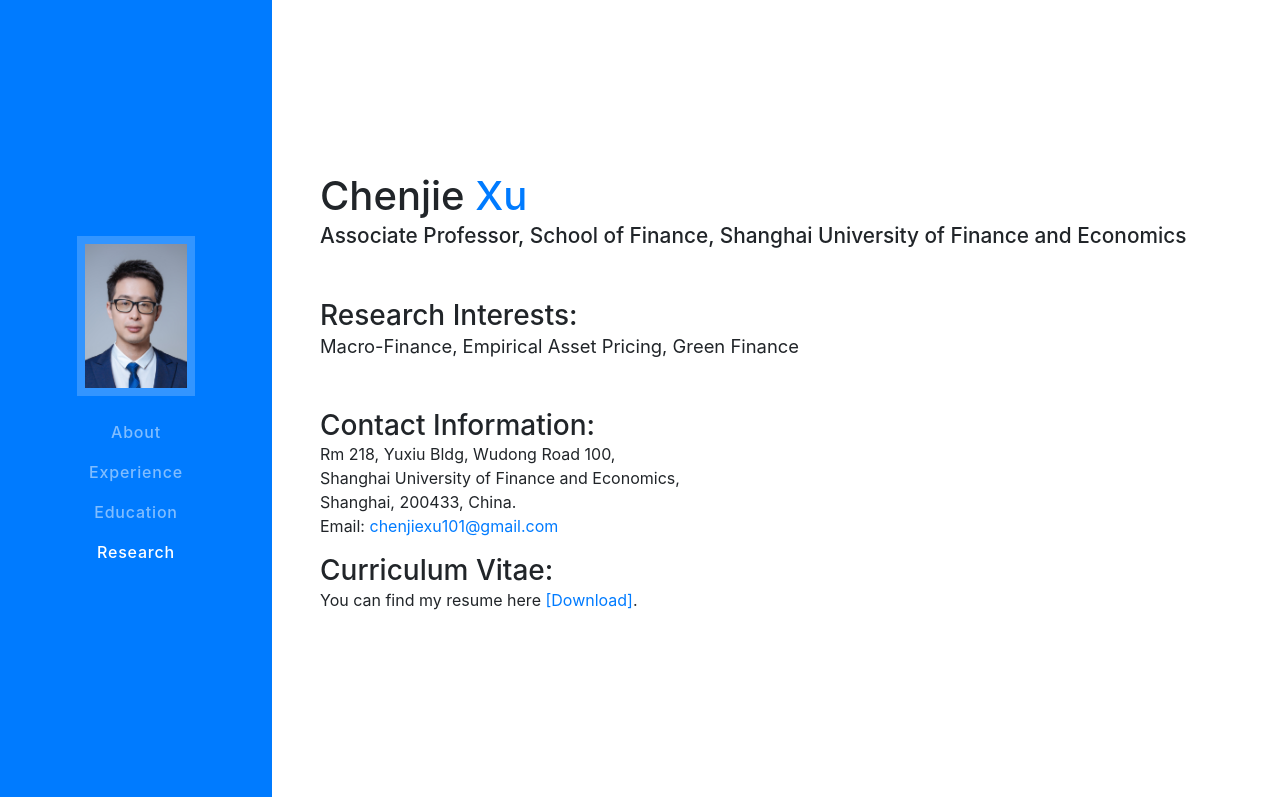
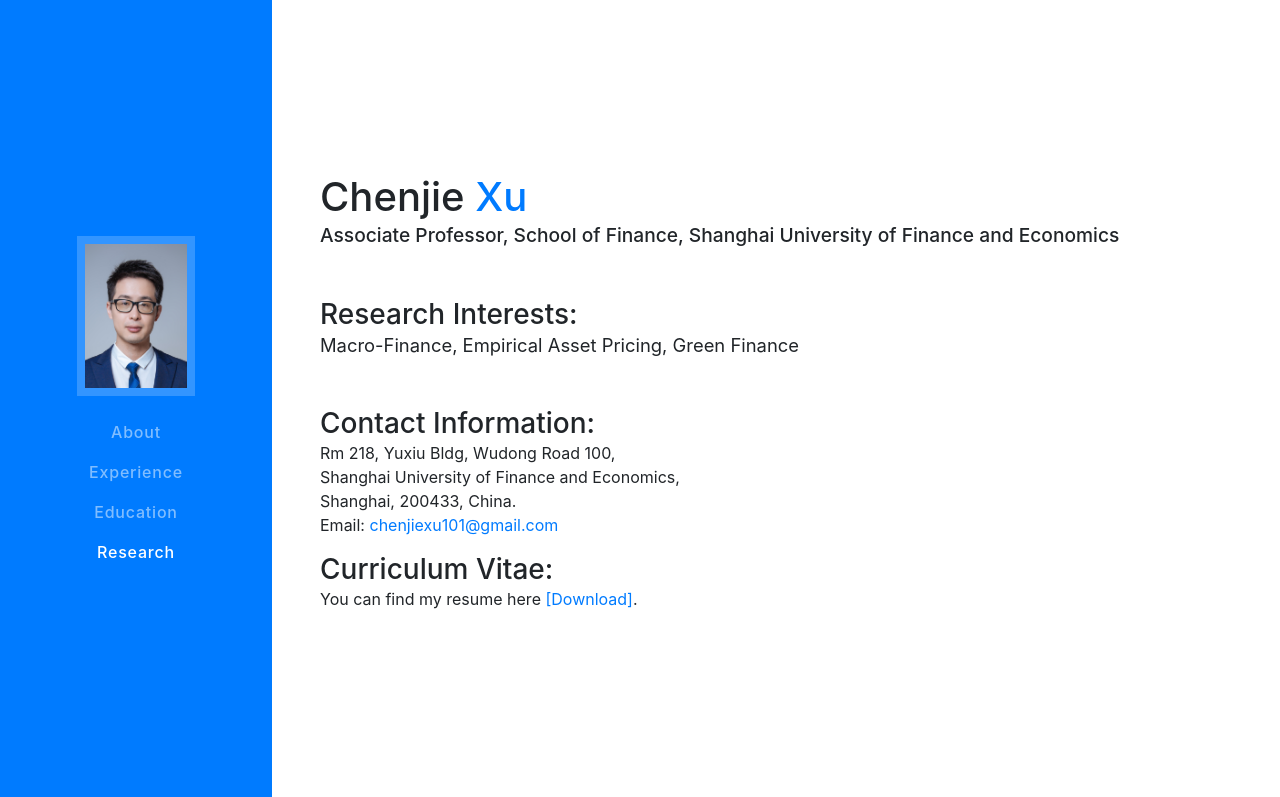
Before and after one commit to chenjie-xu/chenjie-xu.github.io, a website with bundled scripts: page index.html in a window 1280 px wide. Shown: the top 797 px of the page. Built offline with nearby package versions, Linux system fonts and the light colour scheme.

Commit message:
Update resume.css

```diff
--- a/css/resume.css
+++ b/css/resume.css
@@ -51,7 +51,7 @@
   text-transform: none;
   font-weight: 500;
   font-family: 'Saira Extra Condensed', -apple-system, BlinkMacSystemFont, 'Segoe UI', Roboto, 'Helvetica Neue', Arial, sans-serif, 'Apple Color Emoji', 'Segoe UI Emoji', 'Segoe UI Symbol', 'Noto Color Emoji';
-  font-size: 1.3rem;
+  font-size: 1.2rem;
 }
 
 .social-icons a {
@@ -170,8 +170,8 @@
 
 @media (min-width: 992px) {
   section.resume-section {
-    padding-top: 3rem !important;
-    padding-bottom: 3rem !important;
+    padding-top: 1rem !important;
+    padding-bottom: 1rem !important;
   }
 }
 
```
